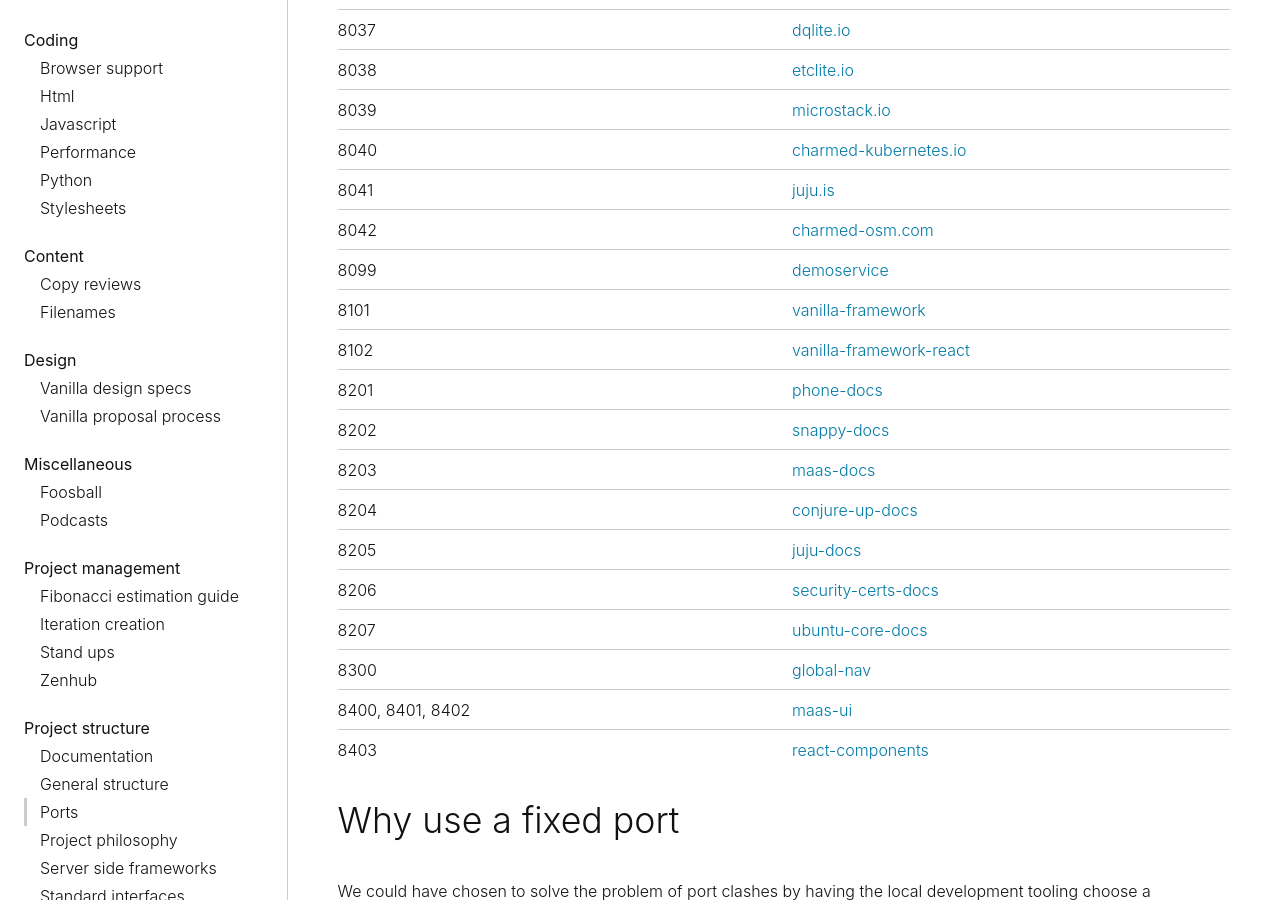
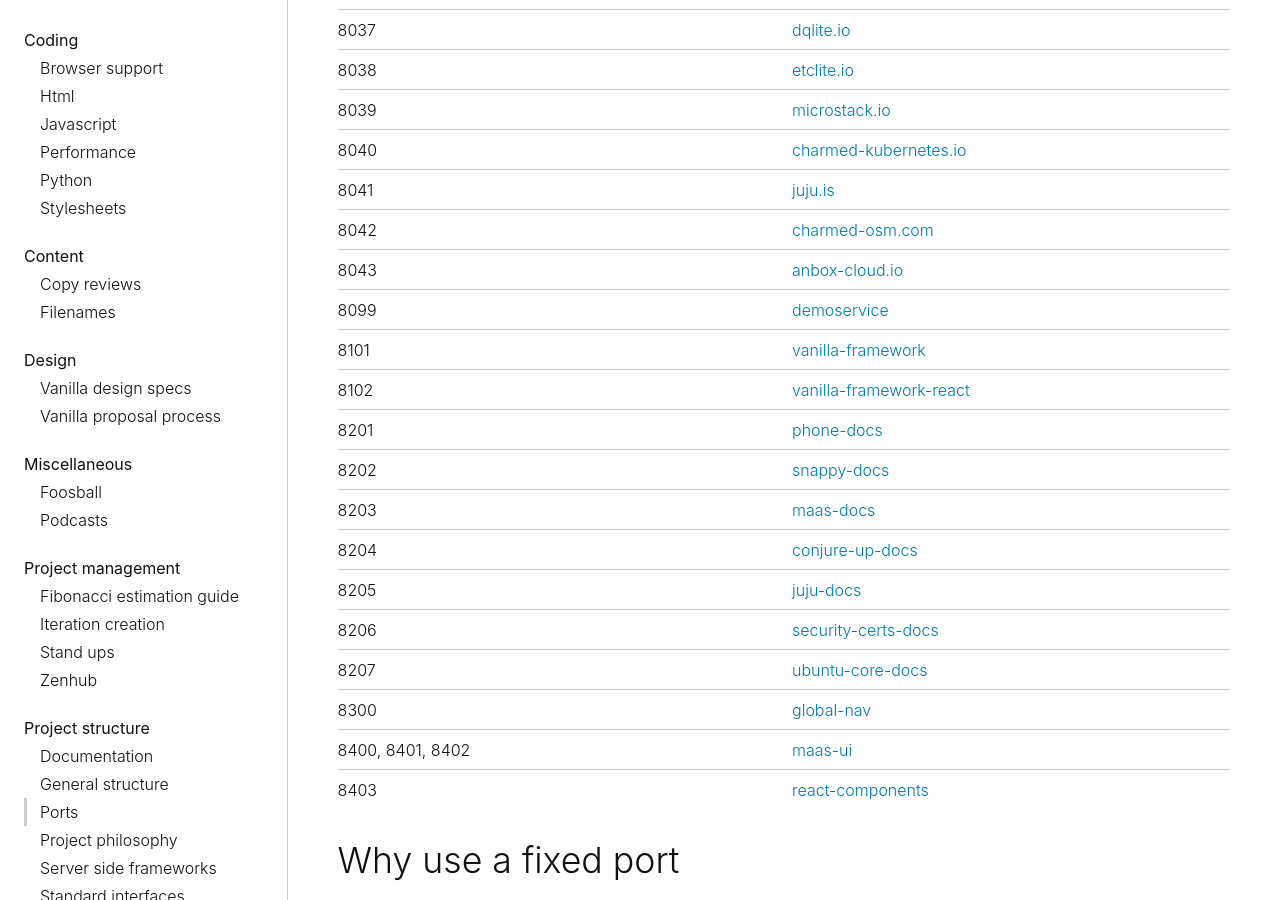
Before and after one commit to canonical-web-and-design/practices, a Jekyll site: the page built from project-structure/ports.md, in a window 1280 px wide and 900 px high, scrolled down 2085 px. Built offline with Jekyll 4.4.1, drawn with Linux system fonts in a browser that asks for light colours; some web fonts are replaced.

Commit message:
add anbox-cloud port

```diff
--- a/project-structure/ports.md
+++ b/project-structure/ports.md
@@ -55,6 +55,7 @@
 | 8040             | [charmed-kubernetes.io](https://github.com/canonical-web-and-design/charmed-kubernetes.io)          |
 | 8041             | [juju.is](https://github.com/canonical-web-and-design/juju.is)                                      |
 | 8042             | [charmed-osm.com](https://github.com/canonical-web-and-design/charmed-osm.com)                      |
+| 8043             | [anbox-cloud.io](https://github.com/canonical-web-and-design/anbox-cloud.io)                        |
 | 8099             | [demoservice](https://github.com/canonical-web-and-design/demoservice)                              |
 | 8101             | [vanilla-framework](https://github.com/canonical-web-and-design/vanilla-framework)                  |
 | 8102             | [vanilla-framework-react](https://github.com/canonical-web-and-design/vanilla-framework-react)      |
```
